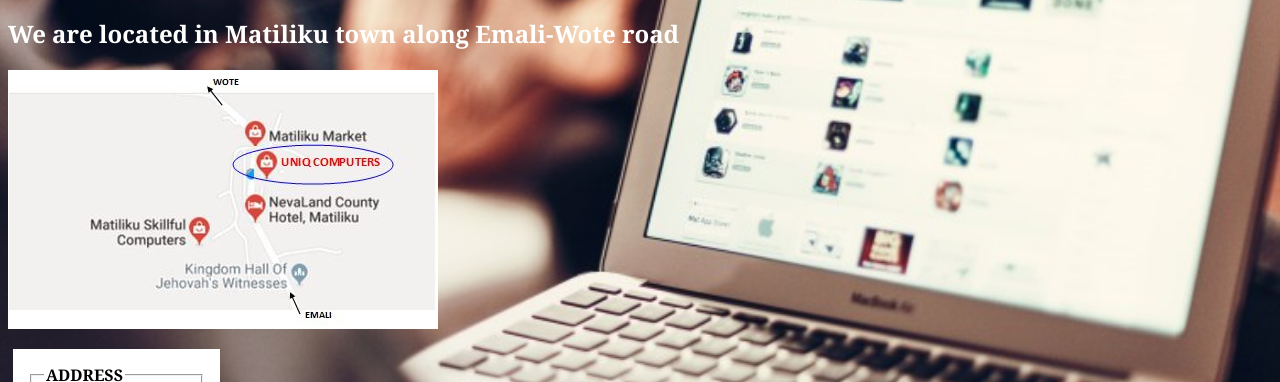
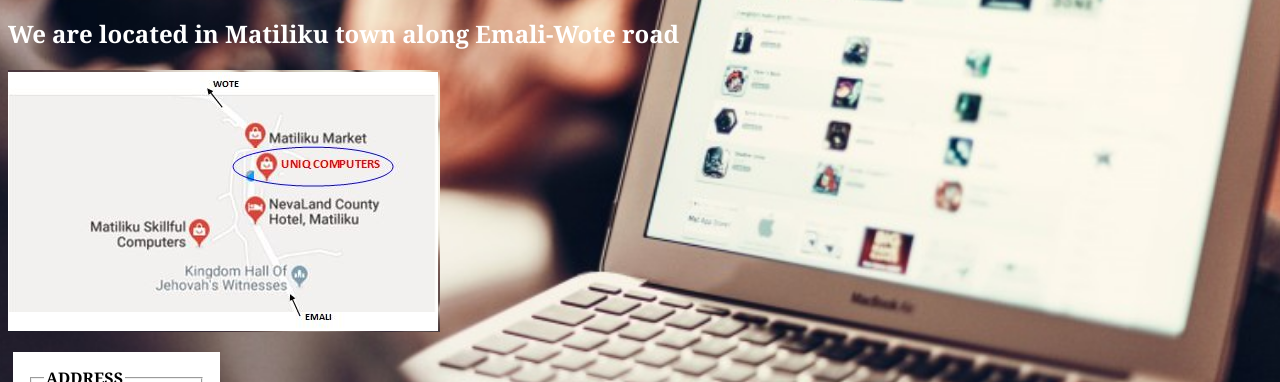
Before and after one commit to uniqcomputers/uniqcomputers.github.io, a plain HTML site: page about.html in a window 1280 px wide. Shown: the part 215-597 px from the top of the page. Drawn offline with Linux system fonts and the light colour scheme.

Commit message:
changess

```diff
--- a/about.html
+++ b/about.html
@@ -79,7 +79,7 @@
 		</div>
 	</div>
 	<h2>We are located in Matiliku town along Emali-Wote road</h2>
-	<img src="loc.jpg" alt="Anish Kapoor" />
+	<img src="loc.png" alt="Map Location" />
 
 	<table class="one">
 		<tr>
```
Also changed, not shown: loc.JPG (deleted), loc.PNG (added).
